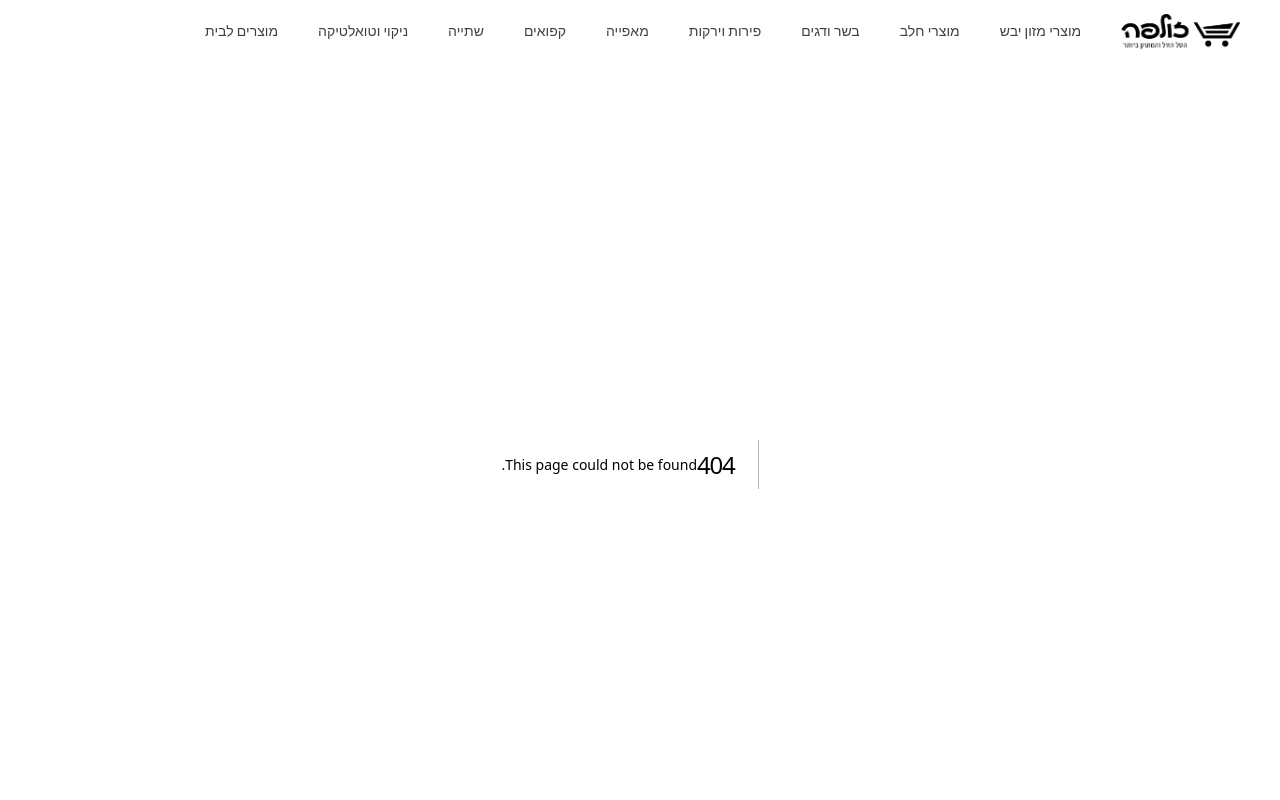
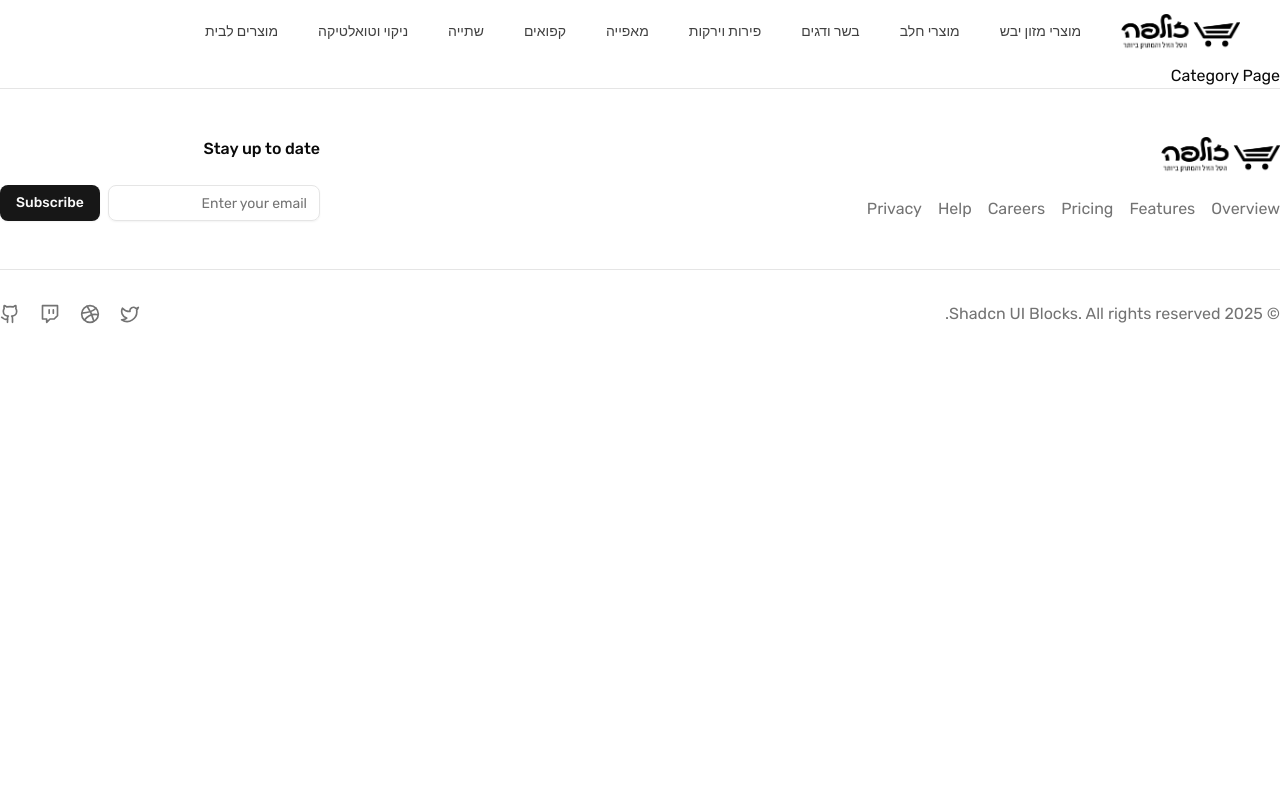
Before and after one commit to avrahamvais123/components, a Next.js app: page /categories/id in a window 1280 px wide. Before the commit this address had no page. Shown: the top 800 px of the page. Built offline with nearby package versions, Linux system fonts and the light colour scheme.

Commit message:
feat: create Category Page component for improved routing and structure in the application refactor: remove unused imports in MegaMenu3 component for cleaner code

```diff
--- /dev/null
+++ b/app/(pages)/categories/id/page.js
@@ -0,0 +1,8 @@
+import React from "react";
+
+const Page = (porps) => {
+    console.log('porps: ', porps);
+  return <div>Category Page</div>;
+};
+
+export default Page;
--- a/components/customized/header/header3/MegaMenu3.jsx
+++ b/components/customized/header/header3/MegaMenu3.jsx
@@ -1,8 +1,7 @@
 "use client";
 
 import { AnimatePresence, motion } from "framer-motion";
-import Link from "next/link";
-import { panelVariants, listVariants, itemVariants } from "./animationConfig";
+import { panelVariants } from "./animationConfig";
 import { cn } from "@/lib/utils";
 import MegaMenuImage from "./MegaMenuImage";
 import MegaMenueItems from "./MegaMenueItems";
```
